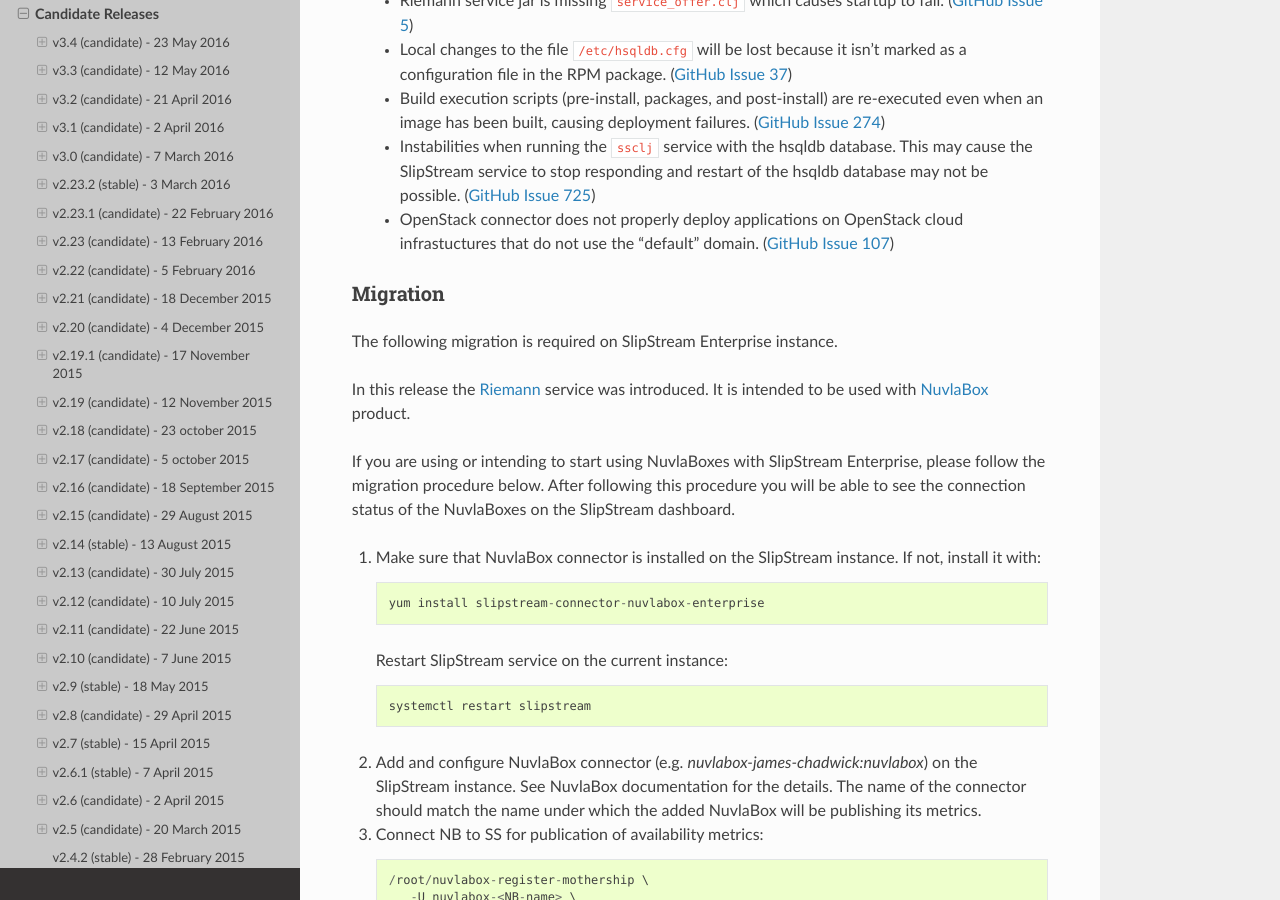
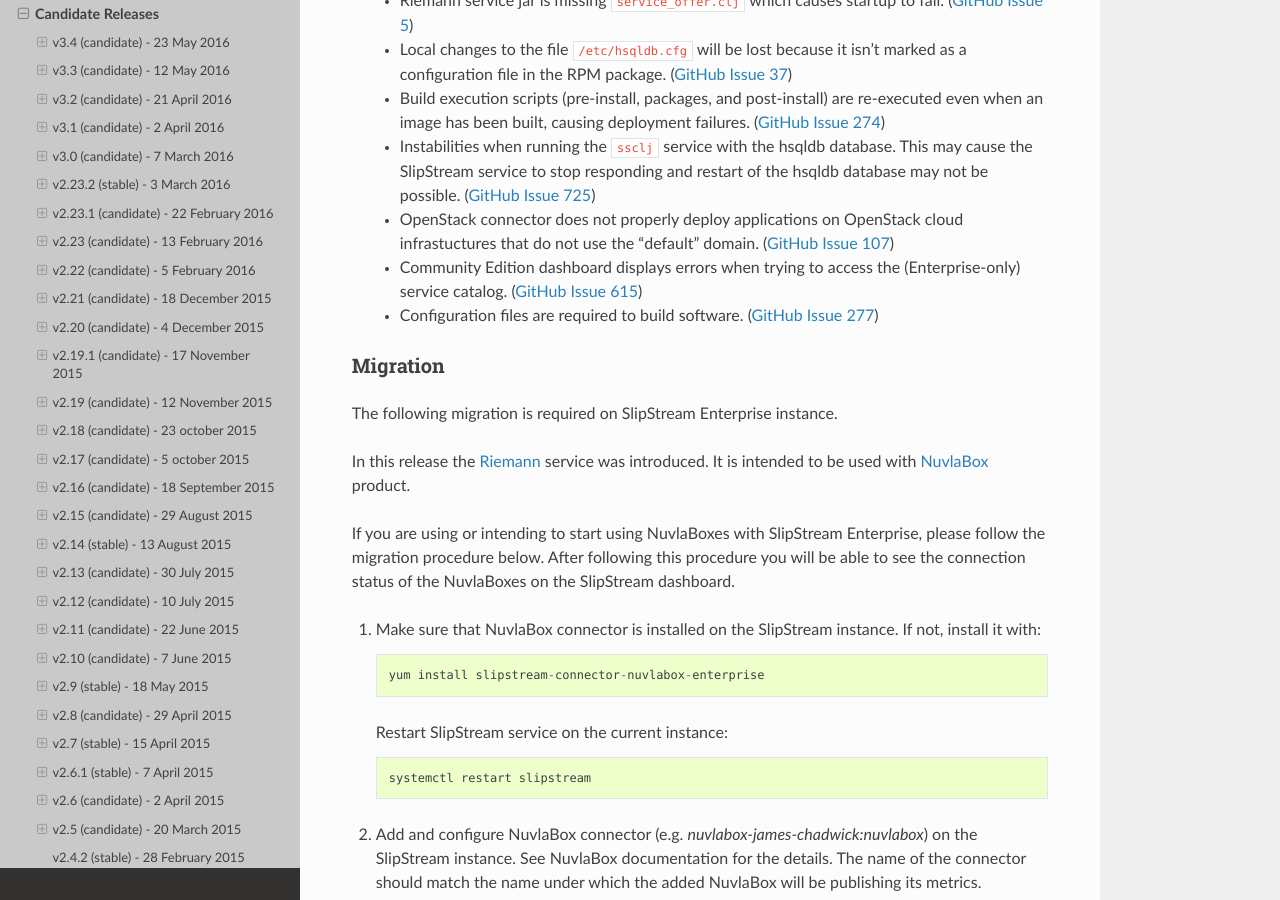
Before and after one commit to slipstream/SlipStreamDocumentation, a Sphinx documentation site: the page built from docs/release_notes/candidate_releases.rst, in a window 1280 px wide and 900 px high, scrolled down 828 px. Built offline with Sphinx 7.4.7 and the Read the Docs theme 2.0.0, drawn with Linux system fonts in a browser that asks for light colours.

Commit message:
add more issues for v3.4

```diff
--- a/docs/release_notes/candidate_releases.rst
+++ b/docs/release_notes/candidate_releases.rst
@@ -58,6 +58,11 @@
    OpenStack cloud infrastuctures that do not use the "default"
    domain. (`GitHub Issue 107
    <https://github.com/slipstream/SlipStreamConnectors/issues/107>`_)
+ - Community Edition dashboard displays errors when trying to access
+   the (Enterprise-only) service catalog. (`GitHub Issue 615
+   <https://github.com/slipstream/SlipStreamUI/issues/615>`_)
+ - Configuration files are required to build software. (`GitHub Issue
+   277 <https://github.com/slipstream/SlipStreamClient/issues/277>`_)
 
 Migration
 ~~~~~~~~~
```
